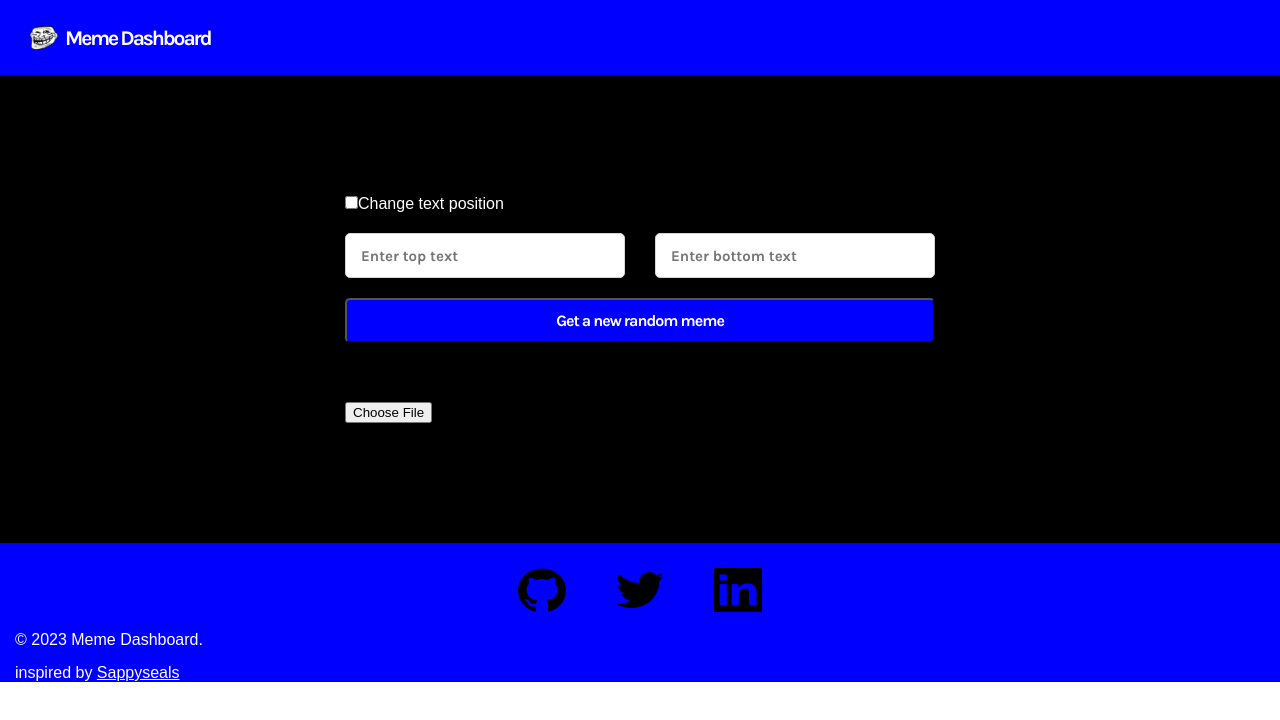
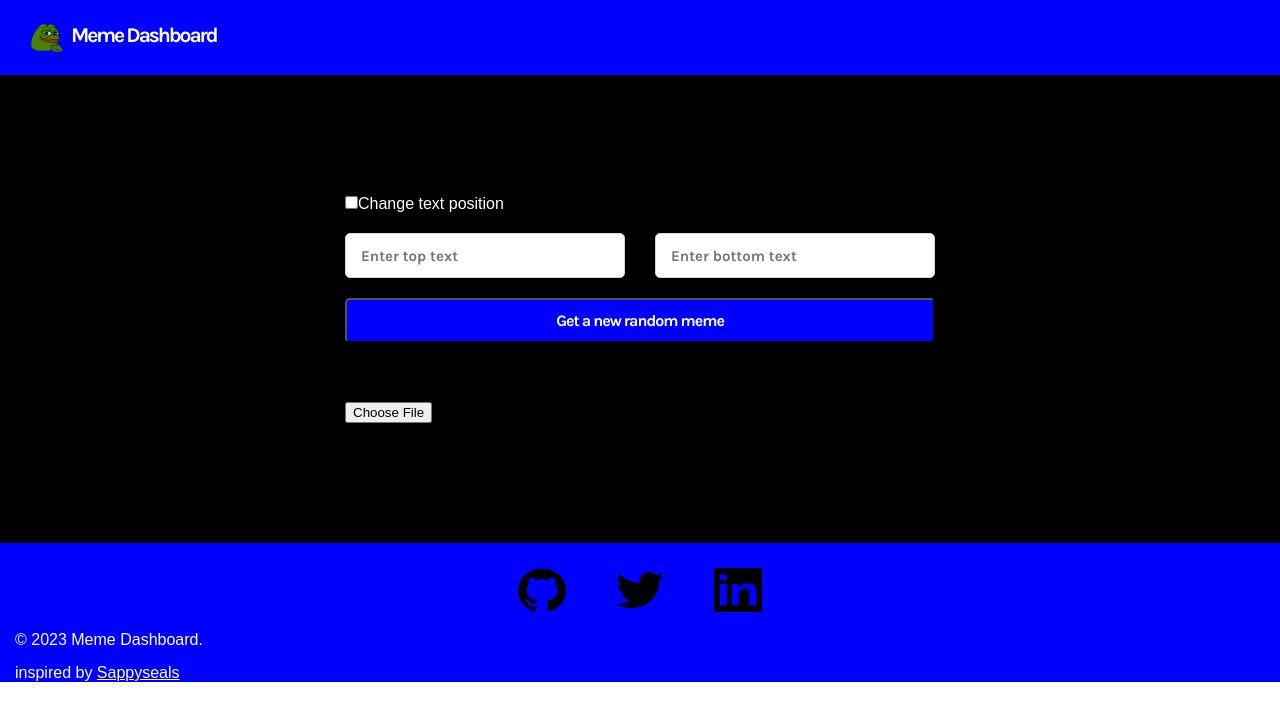
Before and after one commit to jlloyd0430/MemeMaker, a React (Create React App) app: page / in a window 1280 px wide. Shown: the top 720 px of the page. Built offline with nearby package versions, Linux system fonts and the light colour scheme; no server answers.

Commit message:
refactor logo

```diff
--- a/src/Header.js
+++ b/src/Header.js
@@ -1,5 +1,5 @@
 import React from "react";
-import logo from "./images/troll-face.png";
+import logo from "./images/pepe.png";
 
 export default function Header() {
   return (
--- a/src/styles.css
+++ b/src/styles.css
@@ -17,8 +17,8 @@
 
 
 .logo {
-  width: 28px;
-    height: 24px;
+  width: 34px;
+    height: 30px;
 }
 
 .file {
```
Also changed, not shown: src/images/pepe.png (added).
